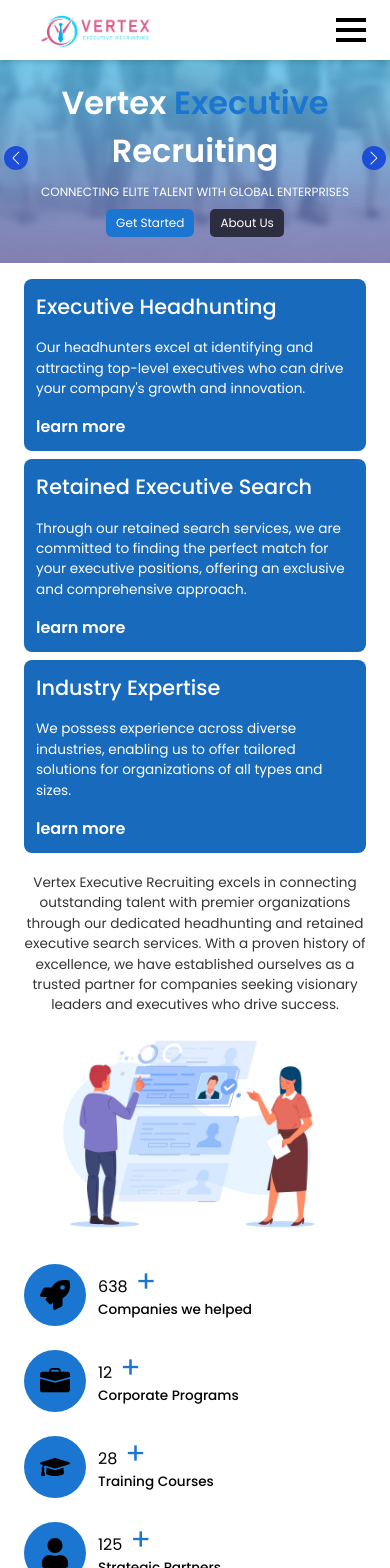
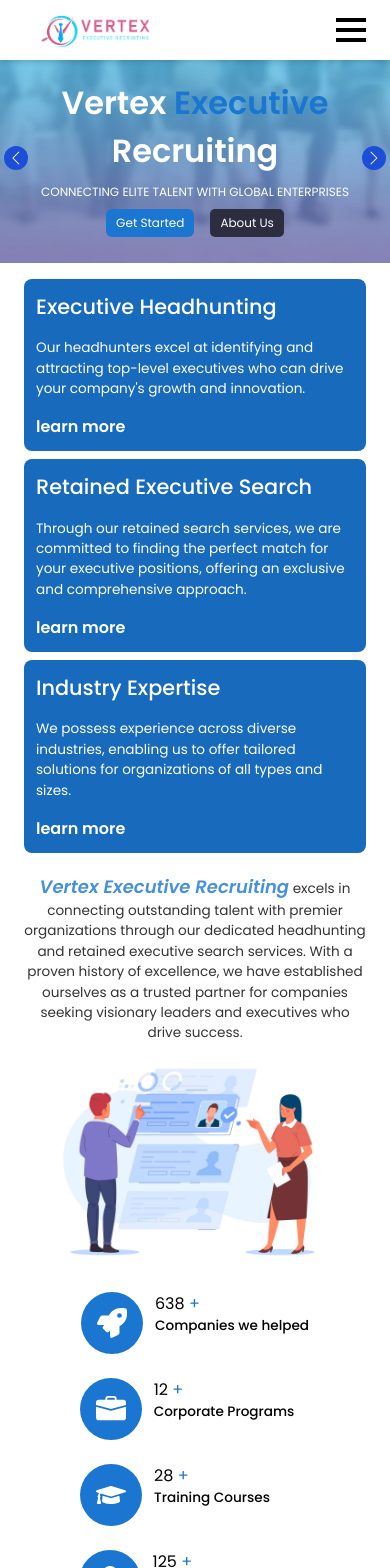
Before and after one commit to Abhishek-Baraik/vertex, a React (Vite) app: page / in a window 390 px wide. Shown: the top 1568 px of the page. Built offline with nearby package versions, Linux system fonts and the light colour scheme.

Commit message:
alignment of the countups

```diff
--- a/src/components/Home.jsx
+++ b/src/components/Home.jsx
@@ -58,7 +58,7 @@ const Home = () => {
         <div className="flex flex-col gap-10 items-center justify-center">
           <h2 className="h2 text-primary hidden sm:block font-bold">WELCOME</h2>
           <p className="p opacity-80 text-center">
-            Vertex Executive Recruiting excels in connecting outstanding talent
+            <span className="text-lg text-primary font-semibold italic">Vertex Executive Recruiting</span> excels in connecting outstanding talent
             with premier organizations through our dedicated headhunting and
             retained executive search services. With a proven history of
             excellence, we have established ourselves as a trusted partner for
@@ -71,10 +71,10 @@ const Home = () => {
         </div>
       </div>
 
-      <div className="sm:flex-row flex flex-col gap-6 sm:gap-0 items-start paddings justify-between mb-10 mt-5">
+      <div className="sm:flex-row flex flex-col gap-6 sm:gap-0 items-center paddings sm:justify-between mb-10 mt-5">
         <div className="flex gap-3" ref={ref}>
           <div className="bg-primary p-4 rounded-full flex items-center justify-center">
-            <FaRocket className="text-3xl" />
+            <FaRocket className="text-3xl text-white" />
           </div>
           <div>
             {inView && (
@@ -85,15 +85,15 @@ const Home = () => {
                   duration={5}
                   className="countup md:text-4xl"
                 />
-                <span className="text-primary text-3xl"> +</span>
+                <span className="text-primary sm:text-3xl"> +</span>
               </span>
             )}
             <p className="p font-medium">Companies we helped</p>
           </div>
         </div>
-        <div className="flex gap-3" ref={ref}>
+        <div className="flex gap-3 mr-4" ref={ref}>
           <div className="bg-primary p-4 rounded-full flex items-center justify-center">
-            <BsBriefcaseFill className="text-3xl" />
+            <BsBriefcaseFill className="text-3xl text-white" />
           </div>
           <div>
             {inView && (
@@ -104,16 +104,16 @@ const Home = () => {
                   duration={5}
                   className="countup md:text-4xl"
                 />
-                <span className="text-primary text-3xl"> +</span>
+                <span className="text-primary sm:text-3xl"> +</span>
               </span>
             )}
             <p className="p font-medium">Corporate Programs</p>
           </div>
         </div>
-        <div className="flex gap-3" ref={ref}>
+        <div className="flex gap-3 mr-10" ref={ref}>
           <div className="bg-primary p-4 rounded-full flex items-center justify-center">
             <FaGraduationCap
-            className="text-3xl" />
+            className="text-3xl text-white" />
           </div>
           <div>
             {inView && (
@@ -124,15 +124,15 @@ const Home = () => {
                   duration={5}
                   className="countup md:text-4xl"
                 />
-                <span className="text-primary text-3xl"> +</span>
+                <span className="text-primary sm:text-3xl"> +</span>
               </span>
             )}
             <p className="p font-medium">Training Courses</p>
           </div>
         </div>
-        <div className="flex gap-3" ref={ref}>
+        <div className="flex gap-3 mr-9" ref={ref}>
           <div className="bg-primary p-4 rounded-full flex items-center justify-center">
-            <FaUser className="text-3xl" />
+            <FaUser className="text-3xl text-white" />
           </div>
           <div>
             {inView && (
@@ -143,7 +143,7 @@ const Home = () => {
                   duration={5}
                   className="countup md:text-4xl"
                 />
-                <span className="text-primary text-3xl"> +</span>
+                <span className="text-primary sm:text-3xl"> +</span>
               </span>
             )}
             <p className="p font-medium">Strategic Partners</p>
```
